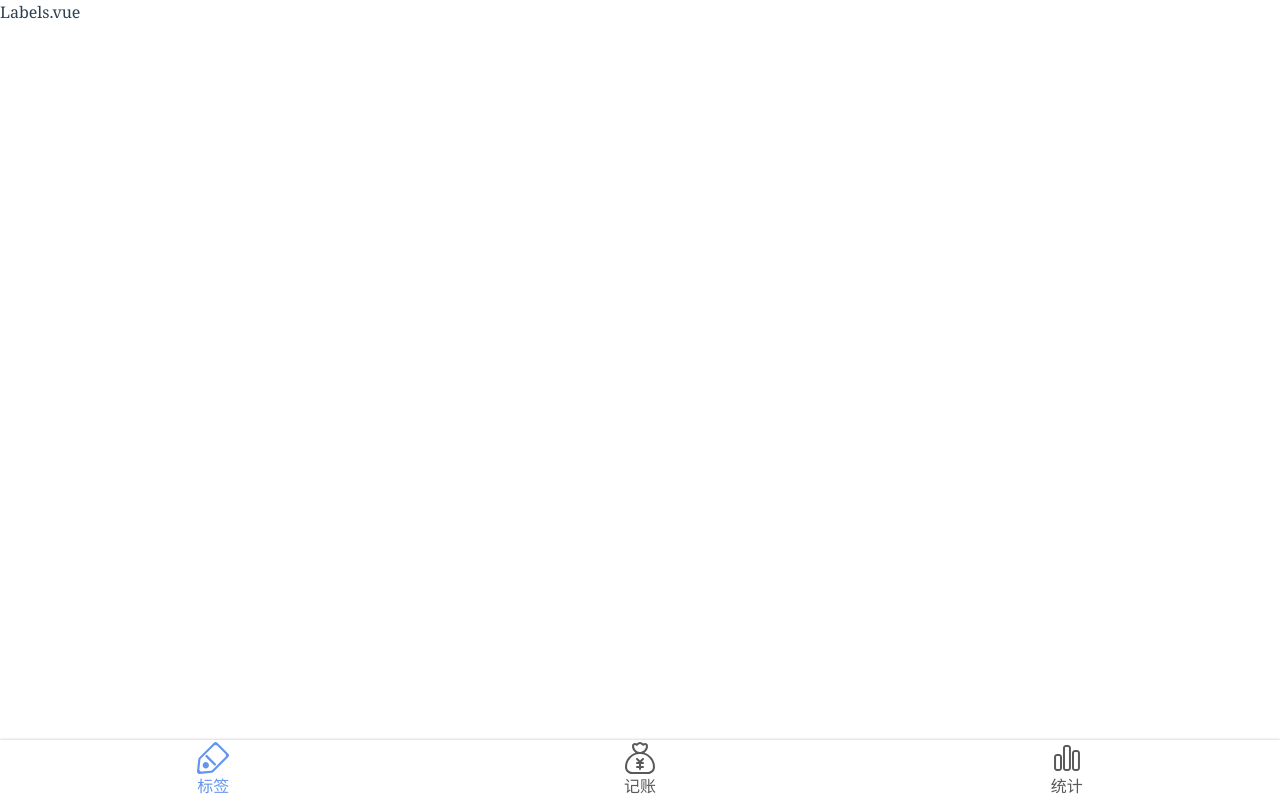
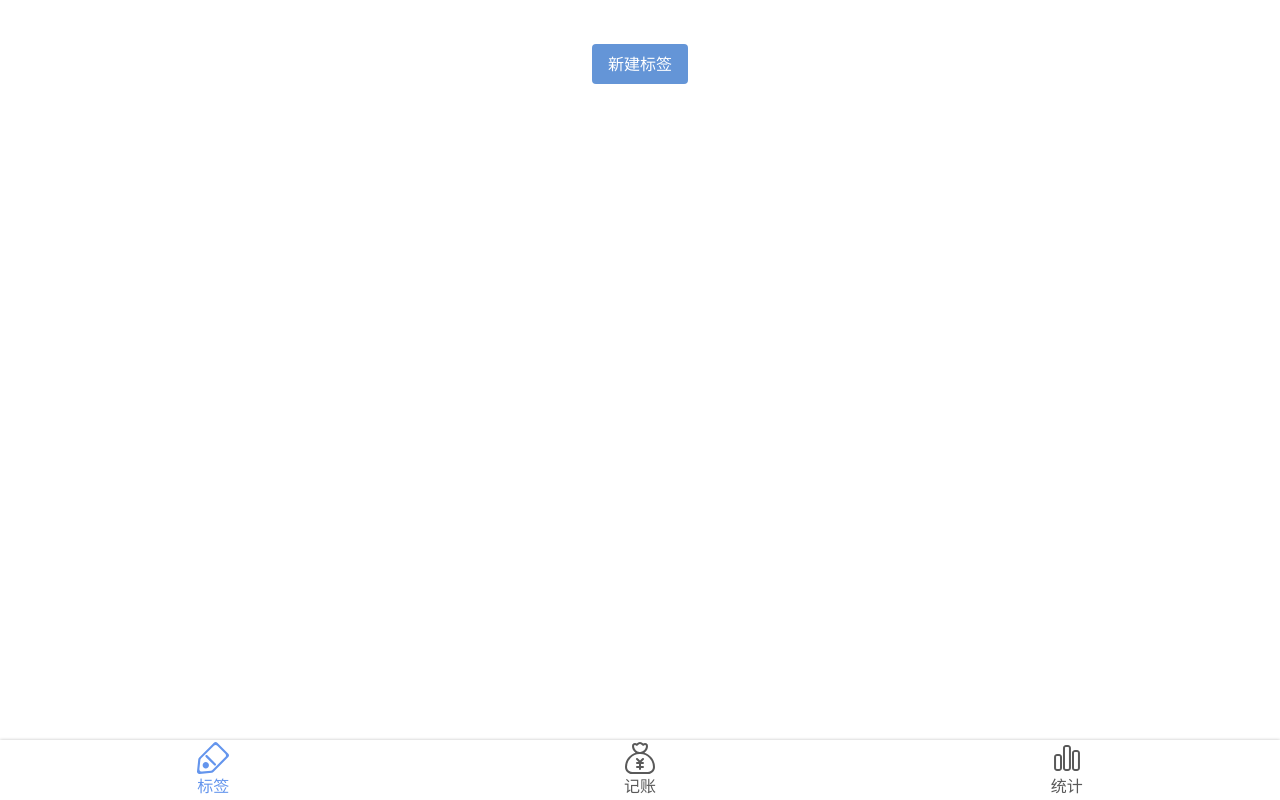
Before and after one commit to SilverAsh426/pocketbook, a Vue app: page /#/labels in a window 1280 px wide. Built offline with nearby package versions, Linux system fonts and the light colour scheme.

Commit message:
创建标签

```diff
--- /dev/null
+++ b/src/models/recordList.ts
@@ -0,0 +1,11 @@
+const localStorageKeyName = 'recordList'
+const model = {
+  fetch(){
+    return JSON.parse(window.localStorage.getItem(localStorageKeyName) || '[]') as RecordItem[];
+  },
+  save(data: RecordItem){
+    window.localStorage.setItem(localStorageKeyName, JSON.stringify(data));
+  }
+}
+
+export default model
--- /dev/null
+++ b/src/models/tagList.ts
@@ -0,0 +1,25 @@
+const localStorageKeyName = 'tagList';
+type TagListModel = {
+  data: string[];
+  fetch: () => string[];
+  create: (name: string) => 'success' | 'duplicated';  //联合类型
+  save: () => void;
+}
+const tagListModel: TagListModel = {
+  data: [],
+  fetch() {
+    this.data = JSON.parse(window.localStorage.getItem(localStorageKeyName) || '[]');
+    return this.data;
+  },
+  create(name) {
+    if(this.data.indexOf(name) >= 0){return 'duplicated'}
+    this.data.push(name);
+    this.save();
+    return 'success';
+  },
+  save() {
+    window.localStorage.setItem(localStorageKeyName, JSON.stringify(this.data));
+  }
+};
+
+export default tagListModel;
--- a/src/views/Labels.vue
+++ b/src/views/Labels.vue
@@ -1,15 +1,77 @@
 <template>
   <Layout>
-    Labels.vue
+    <ol class="tags">
+      <li v-for="tag in tags" :key="tag">
+        <span>{{ tag }}</span>
+        <Icon name="right"/>
+      </li>
+    </ol>
+    <div class="createTag-wrapper">
+      <button class="createTag" @click="createTag">新建标签</button>
+    </div>
   </Layout>
 </template>
 
 <script lang="ts">
-  export default {
-    name: 'Labels'
-  };
+import Vue from 'vue';
+import {Component} from 'vue-property-decorator';
+import tagListModel from '@/models/tagList';
+
+tagListModel.fetch();
+@Component
+export default class Labels extends Vue {
+  tags = tagListModel.data;
+
+  createTag() {
+    const name = window.prompt('请输入标签名');
+    if (name) {
+      const message = tagListModel.create(name)
+      if (message === 'duplicated'){
+        window.alert('该标签已存在')
+      }else if (message === 'success'){
+        window.alert('新建成功')
+      }
+    }
+  }
+}
 </script>
 
 <style lang="scss" scoped>
+.tags {
+  background: rgb(237, 243, 250);
+  font-size: 16px;
+  padding-left: 16px;
+  padding-right: 16px;
+
+  > li {
+    min-height: 44px;
+    display: flex;
+    align-items: center;
+    justify-content: space-between;
+    border-bottom: 1px solid rgb(160, 159, 161);
+
+    svg {
+      width: 18px;
+      height: 18px;
+      color: #666;
+      margin-right: 16px;
+    }
+  }
+}
+
+.createTag {
+  color: white;
+  background: rgb(100, 149, 215);
+  border-radius: 4px;
+  border: 0 none;
+  height: 40px;
+  padding: 0 16px;
+
+  &-wrapper {
+    text-align: center;
+    padding: 16px;
+    margin-top: 28px;
+  }
+}
 
 </style>
--- a/src/views/Money.vue
+++ b/src/views/Money.vue
@@ -1,6 +1,5 @@
 <template>
   <Layout class-prefix="layout">
-    {{ recordList }}
     <NumberPad @update:value="onUpdateAmount" @submit="saveRecord"/>
     <Types :value.sync="record.type"/>
     <Notes @update:value="onUpdateNotes"/>
@@ -15,23 +14,20 @@
 import Notes from '@/components/Money/Notes.vue';
 import Tags from '@/components/Money/Tags.vue';
 import {Component, Watch} from 'vue-property-decorator';
+import model from '@/models/recordList';
+import tagListModel from '@/models/tagList';
 
-const recordList: Record[] = JSON.parse(window.localStorage.getItem('recordList') || '[]');
+const recordList = model.fetch()
+const tagList = tagListModel.fetch()
 
-type Record = {
-  tags: string[];
-  notes: string;
-  type: string;
-  amount: number;
-  createdAt?: Date;
-}
+
 @Component({
   components: {Tags, Notes, Types, NumberPad}
 })
 export default class Money extends Vue {
-  tags = ['服饰', '餐饮', '房租', '出行'];
-  recordList: Record[] = recordList
-  record: Record = {tags: [], notes: '', type: '-', amount: 0};
+  tags = tagList;
+  recordList: RecordItem[] = recordList
+  record: RecordItem = {tags: [], notes: '', type: '-', amount: 0};
 
   onUpdateTags(value: string[]) {
     this.record.tags = value;
@@ -53,7 +49,7 @@
 
   @Watch('recordList')
   onRecordListChange() {
-    window.localStorage.setItem('recordList', JSON.stringify(this.recordList));
+    model.save(this.recordList);
   }
 }
 </script>
```
Also changed, not shown: src/custom.d.ts (added, +7 -0 lines), src/assets/icons/right.svg (added).
